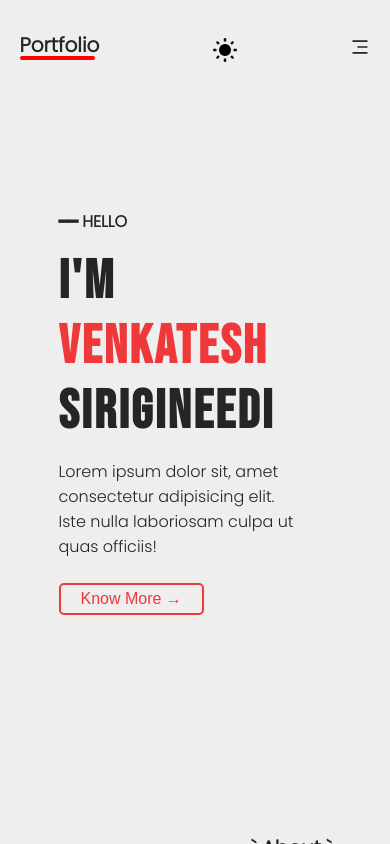
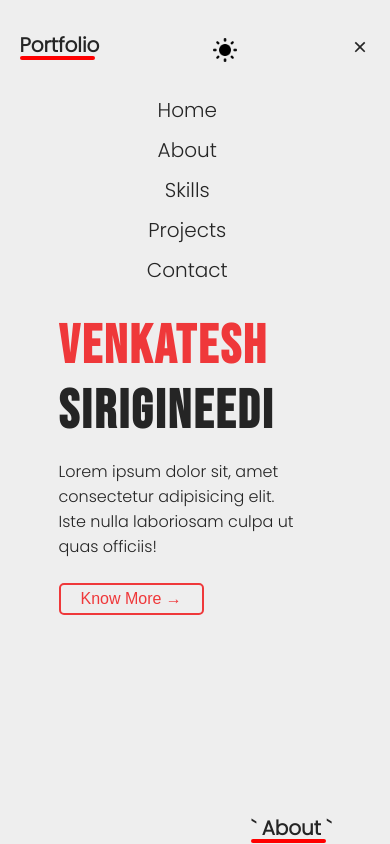
Before and after one commit to venkateshwebdev/reactPortfolio, a React (Create React App) app: page / in a window 390 px wide. Both pictures are taken after a click on the icon 360 px from the left and 47 px from the top of the page. Shown: the top 844 px of the page. Built offline with nearby package versions, Linux system fonts and the light colour scheme.

Commit message:
navbar issue

```diff
--- a/src/containers/AboutPage/About.css
+++ b/src/containers/AboutPage/About.css
@@ -37,7 +37,7 @@ span{
     }
     .about-container{
         text-align: left;
-        padding-top: 70px;
+        padding-top: 50px;
     }
 
 }
--- a/src/containers/Navbar/Navbar.jsx
+++ b/src/containers/Navbar/Navbar.jsx
@@ -9,15 +9,15 @@ import { NavLink } from "react-router-dom"
 import dark from './NavbarEssentials/dark.png'
 import light from './NavbarEssentials/light.png'
 
-const NavElements = ()=>{
+const NavElements = (props)=>{
     return(
         <>
-                <div className='navbar-el'> <a href="#home"> Home</a></div>
-                <div className='navbar-el'> <a href="#about"> About</a></div>
-                {/* <div className='navbar-el'> <a href=""></a> Resume</div> */}
-                <div className='navbar-el'> <a href="#skills"> Skills</a></div>
-                <div className='navbar-el'> <a href="#projects">Projects</a></div>
-                <div className='navbar-el'> <a href="#contact">Contact</a></div>
+                <div className='navbar-el' onClick={props.work}> <a href="#home" > Home</a></div>
+                <div className='navbar-el' onClick={props.work}> <a href="#about" > About</a></div>
+                {/* <div className='navbar-el' onClick={props.work}> <a href=""></a> Resume</div> */}
+                <div className='navbar-el' onClick={props.work}> <a href="#skills" > Skills</a></div>
+                <div className='navbar-el' onClick={props.work}> <a href="#projects" >Projects</a></div>
+                <div className='navbar-el' onClick={props.work}> <a href="#contact" >Contact</a></div>
         </>
     )
 }
@@ -42,6 +42,9 @@ const Navbar = (props) => {
     const  handleCloseToggle = ()=>{
         setToggle(true);
     }
+    const handletoggle = ()=>{
+        setToggle(false)
+    }
 
     return (
         <div className={`navbar-container ${cxt.navScroll&&"shadow"}`}  >
@@ -52,7 +55,7 @@ const Navbar = (props) => {
             <div onClick={changeColor} className="wesite-color-change">{modeIcon? <img src={dark} alt="dark" />:<img src={light} alt="light" />}</div>
             <div className='navbar-toggle-menu'>
                 {toggle?<RiCloseLine color='dark' onClick={handleMenuToggle} />:<RiMenu3Line color ="dark" onClick={handleCloseToggle} />}
-                {toggle&&<div className={`navbar-toggle-menu-container ${cxt.addDiv}`} onClick={setToggle(false)}><NavElements /></div>}
+                {toggle&&<div className={`navbar-toggle-menu-container ${cxt.addDiv}`}><NavElements work={handletoggle} /></div>}
             </div>
         </div>
      );
```
